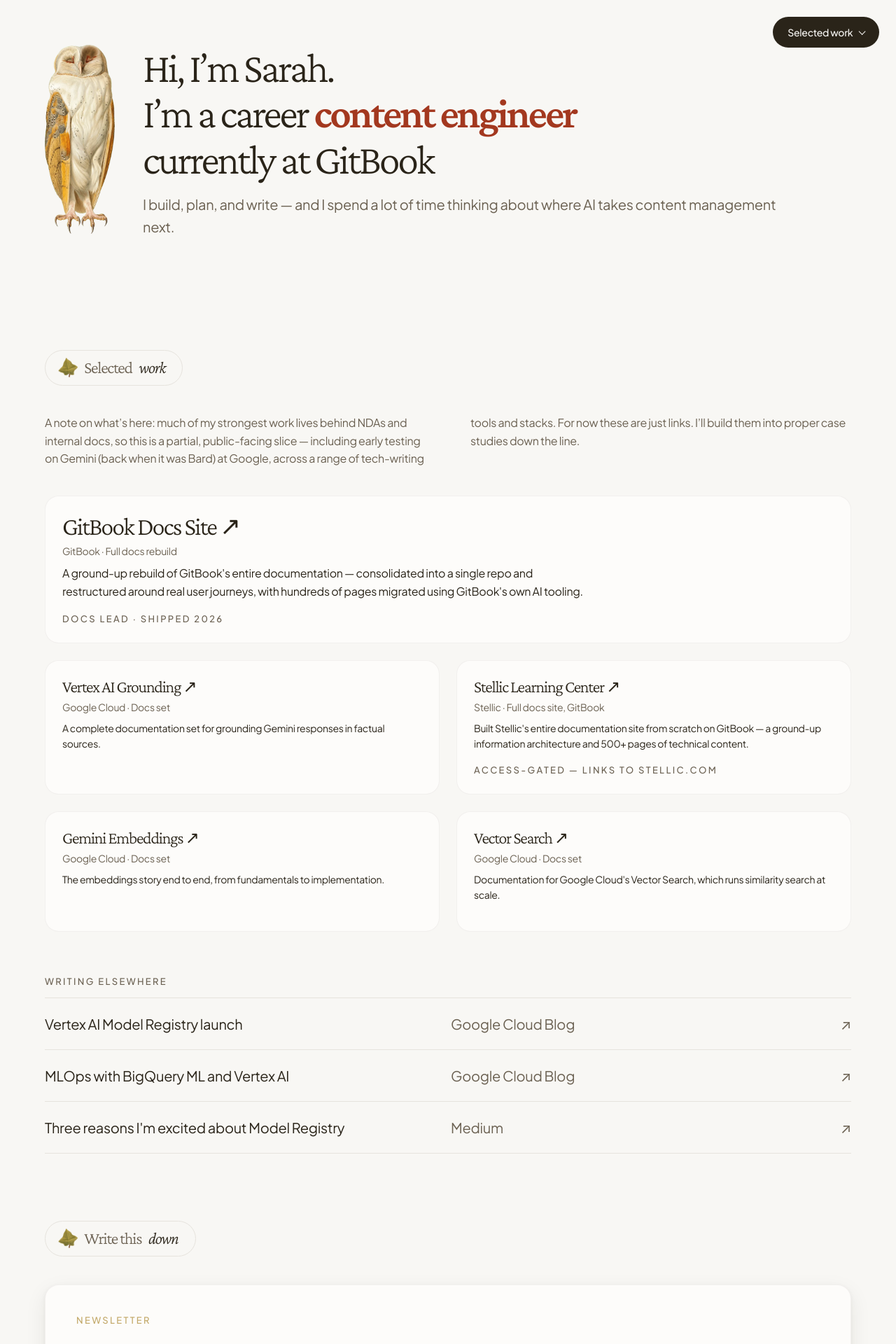
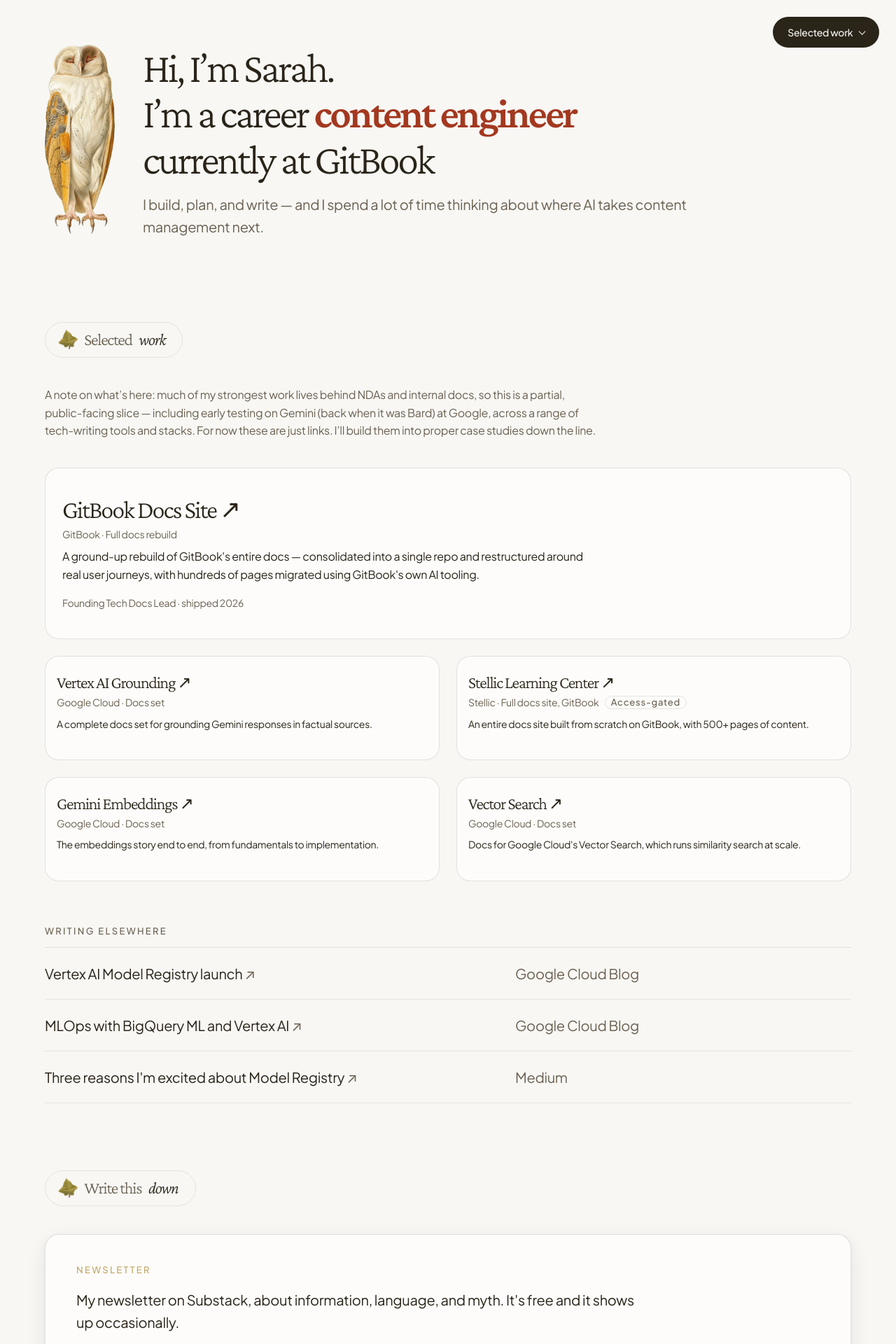
Before and after one commit to scrivera-dugan/site, a Jekyll site: the page built from index.md, in a window 1280 px wide. Shown: the top 1920 px of the page at 70% size. Built offline with Jekyll 4.4.1, drawn with Linux system fonts in a browser that asks for light colours; some of the changed text lies outside the part shown.

Commit message:
Audit pass: dark-mode edges, About in first person, one label grammar
Dark mode
- Borders get their own token. --shadow-tint flips to black for shadows,
  but a black hairline on the navy page is invisible, so edges now flip
  to a pale cream instead. The eyebrow gold in dark was 2.53:1 on the
  panel; restoring the light-mode gold takes it to 6.86:1.

About
- Rewritten in first person to match the hero and the work intro; it was
  the only block still speaking about Sarah rather than as her. The
  opening line is reshaped so the illuminated S still begins it.
- Set in the body sans rather than mono. The initial is a 1454 manuscript
  letter meant to lead into book text; in mono it read as a broken word.

Selected work
- The featured card had two label grammars five lines apart: a sentence-
  case tag over an uppercase, tracked meta. Both now match, and the meta
  names the role the way the table does.
- The overview stays one column. Two CSS columns cannot balance five
  lines and left a hanging fragment at wide widths.
- The writing list carries its arrow inline like the cards, dropping a
  column that held one glyph.

Resume
- The summary leaves the screen but stays on the printed page.
- On phones the date shares the title line, so the middle column nearly
  doubles and the long employer names stop breaking twice.

- Slightly less float between the hero and the first section.

Co-Authored-By: Claude Fable 5.1 <noreply@anthropic.com>

```diff
--- a/_data/work.yml
+++ b/_data/work.yml
@@ -10,16 +10,16 @@ featured:
   kind: Full docs rebuild
   url: https://gitbook.com/docs
   summary: >-
-    A ground-up rebuild of GitBook's entire documentation — consolidated into a single repo and
+    A ground-up rebuild of GitBook's entire docs — consolidated into a single repo and
     restructured around real user journeys, with hundreds of pages migrated using GitBook's own AI tooling.
-  meta: Docs Lead · shipped 2026
+  meta: Founding Tech Docs Lead · shipped 2026
 
 docs:
   - title: Vertex AI Grounding
     org: Google Cloud
     kind: Docs set
     url: https://cloud.google.com/vertex-ai/generative-ai/docs/grounding/overview
-    summary: A complete documentation set for grounding Gemini responses in factual sources.
+    summary: A complete docs set for grounding Gemini responses in factual sources.
 
   - title: Stellic Learning Center
     org: Stellic
@@ -27,9 +27,7 @@ docs:
     url: https://www.stellic.com/
     # The docs themselves sit behind auth, so this points at the public site.
     gated: true
-    summary: >-
-      Built Stellic's entire documentation site from scratch on GitBook — a ground-up information
-      architecture and 500+ pages of technical content.
+    summary: An entire docs site built from scratch on GitBook, with 500+ pages of content.
 
   - title: Gemini Embeddings
     org: Google Cloud
@@ -41,7 +39,7 @@ docs:
     org: Google Cloud
     kind: Docs set
     url: https://cloud.google.com/vertex-ai/docs/vector-search/overview
-    summary: Documentation for Google Cloud's Vector Search, which runs similarity search at scale.
+    summary: Docs for Google Cloud's Vector Search, which runs similarity search at scale.
 
 writing:
   - title: Vertex AI Model Registry launch
--- a/index.md
+++ b/index.md
@@ -27,21 +27,19 @@ title: Home
 <article class="work-card">
     <div class="body">
         <h3><a href="{{ item.url }}" rel="noopener">{{ item.title }}<span class="ext" aria-hidden="true"> &#8599;</span></a></h3>
-        <p class="org">{{ item.org }} &middot; {{ item.kind }}</p>
+        <p class="org">{{ item.org }} &middot; {{ item.kind }}{% if item.gated %} <span class="gated-tag">Access-gated<span class="visually-hidden"> &mdash; this link opens the public site, not the documentation</span></span>{% endif %}</p>
         <p>{{ item.summary }}</p>
-        {% if item.gated %}<p class="card-gated">Access-gated &mdash; links to stellic.com</p>{% endif %}
     </div>
 </article>
 {% endfor %}
 </div>
 {% if work.writing and work.writing.size > 0 %}
 <h3 class="sub-label">Writing elsewhere</h3>
-<ul class="index-list">
+<ul class="index-list index-list--links">
 {% for item in work.writing %}
     <li><a class="index-row" href="{{ item.url }}" rel="noopener">
-        <span class="what">{{ item.title }}</span>
+        <span class="what">{{ item.title }}<span class="ext" aria-hidden="true"> &#8599;</span></span>
         <span class="where">{{ item.where }}</span>
-        <span class="when">&#8599;</span>
     </a></li>
 {% endfor %}
 </ul>
@@ -79,7 +77,7 @@ title: Home
 {% include section-head.html id="resume-h" label="Where I've" title="been" %}
 <h1 class="print-only">Sarah C. Dugan</h1>
 <p class="contact print-only">sarahcdugan@gmail.com · linkedin.com/in/scdugan · sarahdocs.com</p>
-<p class="summary">{{ r.summary }}</p>
+<p class="summary print-only">{{ r.summary }}</p>
 
 <h3 class="sub-label">Experience</h3>
 <ul class="index-list">
@@ -120,17 +118,17 @@ title: Home
 {% include section-head.html id="about-h" label="A little" title="about me" %}
 
 <div class="prose-columns">
-<p><img class="initial" src="{{ '/images/initial-s.jpg' | relative_url }}" alt="" aria-hidden="true"><span class="visually-hidden">S</span>arah grew up reading, writing, and watching all the movies she could get her hands on. As the middle child of five, she spent years working at her parents' bed and breakfast, where she met countless fascinating guests and made an equal number of beds.</p>
+<p><img class="initial" src="{{ '/images/initial-s.jpg' | relative_url }}" alt="" aria-hidden="true"><span class="visually-hidden">S</span>o much of my childhood was reading, writing, and watching every movie I could get my hands on. As the middle child of five, I spent years working at my parents' bed and breakfast, where I met countless fascinating guests and made an equal number of beds.</p>
 
-<p>It was actually one of those guests who first suggested technical writing to Sarah when she was in high school and connected her with an internship at IBM, and the rest is history. A Boston native, Sarah is a New Englander at heart and is grateful for how it shaped her.</p>
+<p>It was actually one of those guests who first suggested technical writing to me in high school and connected me with an internship at IBM &mdash; and the rest is history. I&rsquo;m a Boston native and a New Englander at heart, and grateful for how it shaped me.</p>
 
 <h3>Today</h3>
 
-<p>Sarah lives in Minneapolis and has become an academic nomad&mdash;she and her husband (a cognitive neuroscience professor) have moved four times since 2020. Living with someone who studies attention, memory, and learning has given her a front-row seat to understanding how the brain actually processes information. She's always connecting those insights back to her work: how do people absorb new concepts? What makes technical explanations stick?</p>
+<p>I live in Minneapolis and have become something of an academic nomad &mdash; my husband (a cognitive neuroscience professor) and I have moved four times since 2020. Living with someone who studies attention, memory, and learning has given me a front-row seat to how the brain actually processes information, and I&rsquo;m always connecting those insights back to my work: how do people absorb new concepts? What makes technical explanations stick?</p>
 
 <h3>Interests</h3>
 
-<p>When she's not working, you'll find her puttering, thrifting, crafting, and daydreaming story ideas.</p>
+<p>When I&rsquo;m not working, you&rsquo;ll find me puttering, thrifting, crafting, and daydreaming story ideas.</p>
 </div>
 
 <p class="credit">Initial S from Varro, <em>De re rustica</em>, <a href="https://digital.bodleian.ox.ac.uk/objects/e2c7b068-4180-48a9-95a9-d0fa21109bdb/">MS. Lat. class. d. 2</a>, fol. 1r. Image: Bodleian Libraries, University of Oxford. <a href="https://creativecommons.org/licenses/by-nc/4.0/">CC BY-NC 4.0</a>.</p>
--- a/styles.css
+++ b/styles.css
@@ -60,6 +60,7 @@
     --radius: 4px;
     --radius-box: 20px;
     --shadow-tint: 42, 36, 25;      /* iron-gall ink, for warm shadows */
+    --edge-tint: 42, 36, 25;        /* hairline borders: ink on paper */
 }
 
 @media (prefers-color-scheme: dark) {
@@ -74,8 +75,9 @@
         --color-on-accent: #131A2B;
         --color-border: #2A3350;
         --color-nav-bg: #131A2B;
-        --color-thread: #6E5F3A;
+        --color-thread: #C2A868;      /* same gold; the dark olive failed AA on the panel */
         --shadow-tint: 0, 0, 0;
+        --edge-tint: 237, 229, 211;   /* a black hairline vanishes on navy; edges go pale */
     }
 }
 
@@ -163,6 +165,15 @@ h3 {
 /* Reading measure for running text */
 p {
     max-width: 65ch;
+    /* Let the browser avoid leaving a single word alone on the last line */
+    text-wrap: pretty;
+}
+
+/* Headings balance across their lines instead of leaving a short last one */
+h1, h2, h3, h4, h5, h6,
+.sh-pill,
+.hero-title {
+    text-wrap: balance;
 }
 
 .lead {
@@ -619,7 +630,7 @@ pre code {
 /* The first section follows the hero, which already carries its own
    padding, so it does not need the full between-sections gap. */
 .block:first-child {
-    margin-top: 3.5rem;
+    margin-top: 1rem;
 }
 
 .js .block {
@@ -637,6 +648,16 @@ pre code {
     display: flex;
     align-items: center;
     gap: 0.5rem;
+}
+
+/* Link lists carry the arrow in the title, like the cards, and have no
+   third column to hold a lone glyph. */
+.index-list--links .index-row {
+    grid-template-columns: minmax(0, 1.35fr) minmax(0, 1fr);
+}
+
+.index-list--links .what .ext {
+    color: var(--color-text-secondary);
 }
 
 /* Lists, grids and section headers use the full column; paragraphs of
@@ -651,7 +672,7 @@ pre code {
    two-layer shadow rather than a black one. */
 .boxed {
     background: var(--color-bg-alt);
-    border: 1px solid rgba(var(--shadow-tint), 0.05);
+    border: 1px solid rgba(var(--edge-tint), 0.12);
     border-radius: var(--radius-box);
     padding: var(--space-lg) 2.75rem;
     margin: var(--space-lg) 0;
@@ -688,10 +709,10 @@ pre code {
 /* Longer explanations run in two columns, so the measure stays readable
    while the text still uses the width of the page. */
 .prose-columns {
-    font-family: var(--font-mono);
-    font-weight: 300;
-    font-size: var(--step-small);
-    line-height: 1.8;
+    font-family: var(--font-ui);
+    font-weight: 400;
+    font-size: var(--step-body);
+    line-height: 1.6;
     columns: 2;
     column-gap: var(--space-xl);
     margin-bottom: var(--space-lg);
@@ -740,16 +761,6 @@ pre code {
     color: var(--color-text-secondary);
 }
 
-/* Only wide enough to split once each column still holds ~46 characters.
-   Below this the two columns get narrower than they are readable. */
-@media (min-width: 78rem) {
-    .block > .section-intro {
-        max-width: none;
-        columns: 2;
-        column-gap: var(--space-xl);
-    }
-}
-
 .work-grid {
     display: grid;
     grid-template-columns: 1fr 1fr;
@@ -761,7 +772,7 @@ pre code {
    999px pills and the 20px panel, these read as a different system. */
 .work-card {
     position: relative;
-    border: 1px solid rgba(var(--shadow-tint), 0.05);
+    border: 1px solid rgba(var(--edge-tint), 0.12);
     border-radius: var(--radius-box);
     background: var(--color-bg-alt);
     transition: border-color 0.2s ease;
@@ -776,21 +787,35 @@ pre code {
 }
 
 .work-card:hover {
-    border-color: rgba(var(--shadow-tint), 0.16);
+    border-color: rgba(var(--edge-tint), 0.22);
 }
 
 .work-card:focus-within {
     border-color: var(--accent);
 }
 
-.work-card p.card-meta,
-.work-card p.card-gated {
-    margin: var(--space-sm) 0 0;
+.gated-tag {
+    display: inline-block;
+    margin-left: 0.4rem;
+    padding: 0.1rem 0.5rem;
+    border: 1px solid var(--color-border);
+    border-radius: 999px;
     font-family: var(--font-ui);
     font-weight: 500;
     font-size: var(--step-label);
-    letter-spacing: 0.18em;
-    text-transform: uppercase;
+    letter-spacing: 0.06em;
+    color: var(--color-text-secondary);
+    white-space: nowrap;
+    /* Kept off the line box so the chip never makes its row taller than
+       the cards beside it. */
+    line-height: 1;
+    vertical-align: 0.08em;
+}
+
+/* Same grammar as the tag line above it: sentence case, grey, small. */
+.work-card p.card-meta {
+    margin: var(--space-sm) 0 0;
+    font-size: var(--step-small);
     color: var(--color-text-secondary);
 }
 
@@ -799,8 +824,8 @@ pre code {
     margin-bottom: var(--space-md);
 }
 
-.work-card--lead .body {
-    padding: var(--space-lg);
+.work-card.work-card--lead .body {
+    padding: var(--space-lg) var(--space-md);
 }
 
 /* Scoped through .body so this outranks the .work-card h3 rule that
@@ -815,7 +840,7 @@ pre code {
 }
 
 .work-card .body {
-    padding: var(--space-md);
+    padding: var(--space-md) var(--space-sm);
 }
 
 .work-card h3 {
@@ -1293,13 +1318,22 @@ a.index-row:hover .what {
 @media (max-width: 40rem) {
     .index-row {
         grid-template-columns: minmax(0, 1fr) auto;
+        grid-template-areas:
+            "what when"
+            "where where"
+            "note note";
         row-gap: 2px;
         padding: var(--space-sm) 0;
     }
 
-    .index-row .what,
-    .index-row .note {
-        grid-column: 1 / -1;
+    .index-row .what  { grid-area: what; }
+    .index-row .when  { grid-area: when; }
+    .index-row .where { grid-area: where; }
+    .index-row .note  { grid-area: note; }
+
+    .index-list--links .index-row {
+        grid-template-columns: minmax(0, 1fr);
+        grid-template-areas: "what" "where";
     }
 }
 
```
